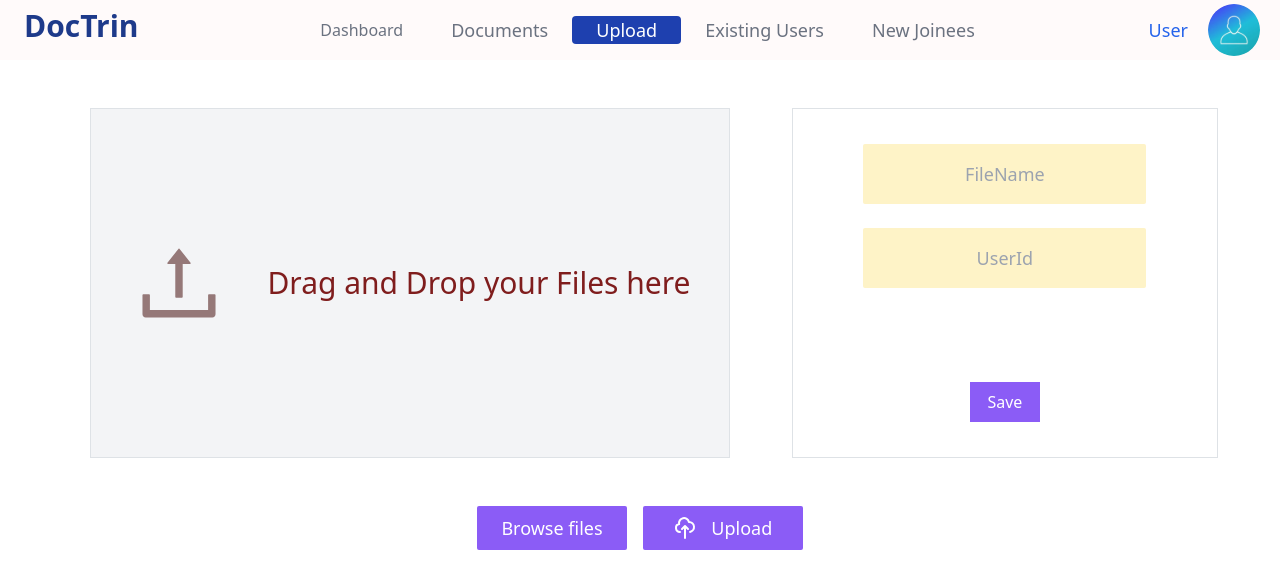
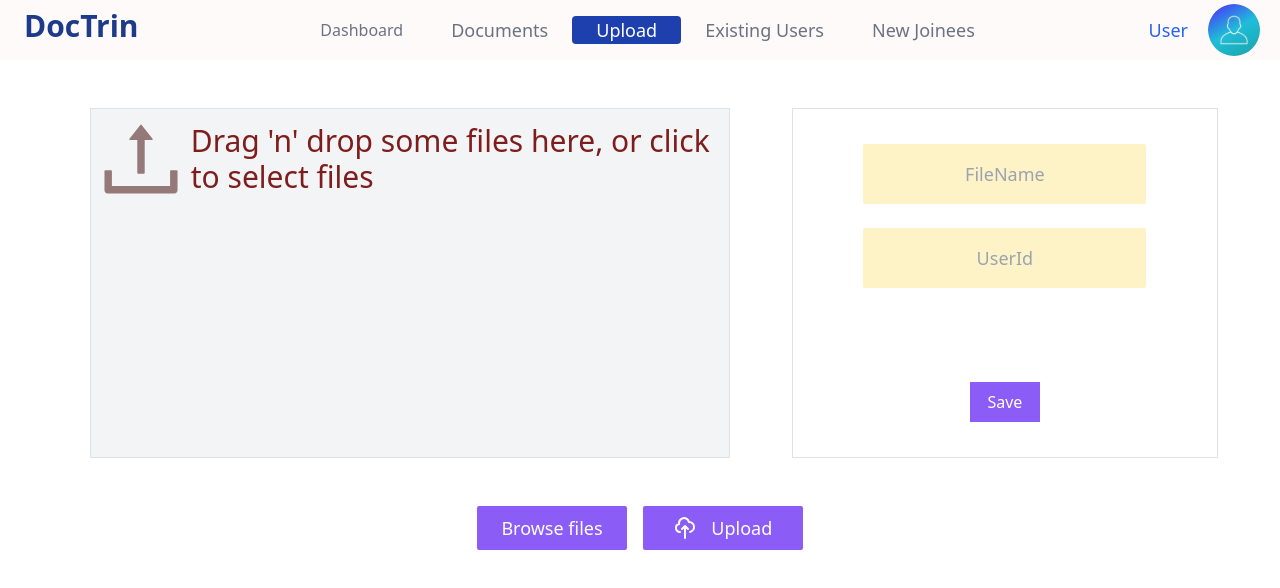
Before and after one commit to freelancercoder9/DocQ-App, a React (Create React App) app: page /upload in a window 1280 px wide. Shown: the top 588 px of the page. Built offline with nearby package versions, Linux system fonts and the light colour scheme.

Commit message:
added files

```diff
--- a/package.json
+++ b/package.json
@@ -15,6 +15,7 @@
     "bootstrap": "^5.0.2",
     "react": "^17.0.2",
     "react-dom": "^17.0.2",
+    "react-dropzone": "^11.3.4",
     "react-elastic-carousel": "^0.11.5",
     "react-redux": "^7.2.4",
     "react-router-dom": "^5.2.0",
--- a/src/screens/UploadFiles.js
+++ b/src/screens/UploadFiles.js
@@ -1,57 +1,46 @@
-import React from "react";
+import React, { useCallback } from "react";
+import { useDropzone } from "react-dropzone";
 import DashBoardNavbar from "../components1/DashBoardNavbar";
 import dragdrop from "../Icons/dragdrop.svg";
+
 import "../style.css";
 
 function UploadFiles() {
+  const { acceptedFiles, getRootProps, getInputProps } = useDropzone();
   return (
     <div className="">
       <div>
         <DashBoardNavbar></DashBoardNavbar>
       </div>
       <div className="flex justify-evenly  items-center mt-5">
-        <div className=" uploadFiles w-6/12 border-black border ml-7 flex justify-evenly items-center bg-gray-100">
-          <img src={dragdrop} alt={dragdrop} />
-          <label className="text-3xl text-red-900">
-            Drag and Drop your Files here
-          </label>
+        <div {...getRootProps({ className: "dropzone uploadFiles w-6/12 border-black border ml-7 bg-gray-100" })}>
+          <input {...getInputProps()} />
+          {acceptedFiles.map((file) => (
+            <li key={file.path}>{file.path}</li>
+          ))}
+          <div className="flex justify-evenly items-center ">
+            <img src={dragdrop} alt={dragdrop} />
+            <label className="text-3xl text-red-900">Drag 'n' drop some files here, or click to select files</label>
+          </div>
         </div>
         <div className=" uploadFiles w-4/12 border-black border flex flex-col justify-around">
           <div className=" flex flex-col justify-center items-center">
-            <input
-              type="text"
-              className="w-8/12 bg-yellow-100 rounded-sm text-center text-lg mb-4 p-3"
-              placeholder="FileName"
-            />
+            <input type="text" className="w-8/12 bg-yellow-100 rounded-sm text-center text-lg mb-4 p-3" placeholder="FileName" />
 
-            <input
-              type="text"
-              className="w-8/12 bg-yellow-100 rounded-sm text-center text-lg mb-4 p-3"
-              placeholder="UserId"
-            />
+            <input type="text" className="w-8/12 bg-yellow-100 rounded-sm text-center text-lg mb-4 p-3" placeholder="UserId" />
           </div>
           <div className="flex justify-center items-center">
-            <button className="w-2/12 p-2 bg-purple-500 text-white ">
-              Save
-            </button>
+            <button className="w-2/12 p-2 bg-purple-500 text-white ">Save</button>
           </div>
         </div>
       </div>
       <div className="flex justify-center items-center mt-5">
         <div className="mr-4">
-          <button className="bg-purple-500 px-4 py-2 text-white rounded-sm text-lg ">
-            Browse files
-          </button>
+          <button className="bg-purple-500 px-4 py-2 text-white rounded-sm text-lg ">Browse files</button>
         </div>
         <div className="flex w-40 bg-purple-500 px-3 py-2 text-white rounded-sm text-lg flex justify-evenly items-center">
           <div className="text-center">
-            <svg
-              xmlns="http://www.w3.org/2000/svg"
-              class="h-6 w-6"
-              fill="none"
-              viewBox="0 0 24 24"
-              stroke="currentColor"
-            >
+            <svg xmlns="http://www.w3.org/2000/svg" class="h-6 w-6" fill="none" viewBox="0 0 24 24" stroke="currentColor">
               <path
                 stroke-linecap="round"
                 stroke-linejoin="round"
```
Also changed, not shown: 1 other file (tests, documents, lock files or other folders).
